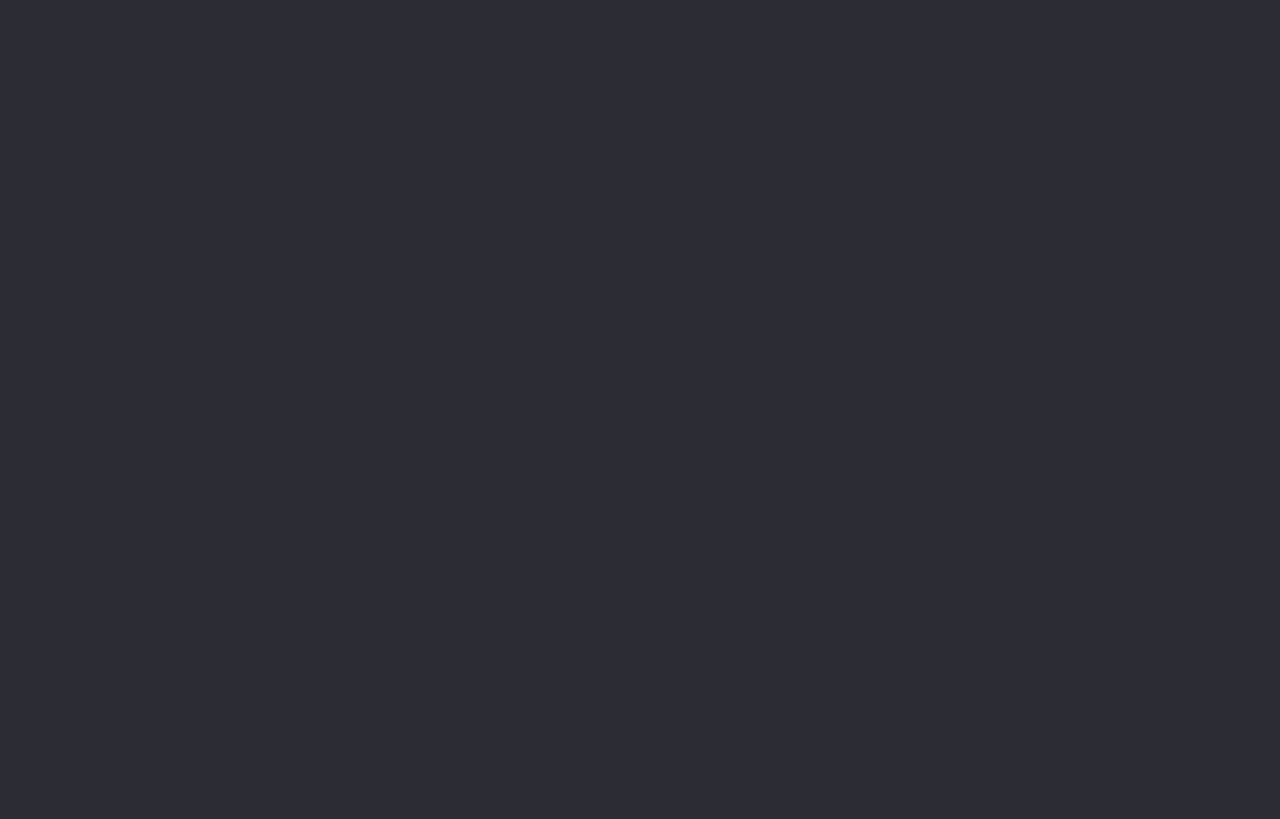
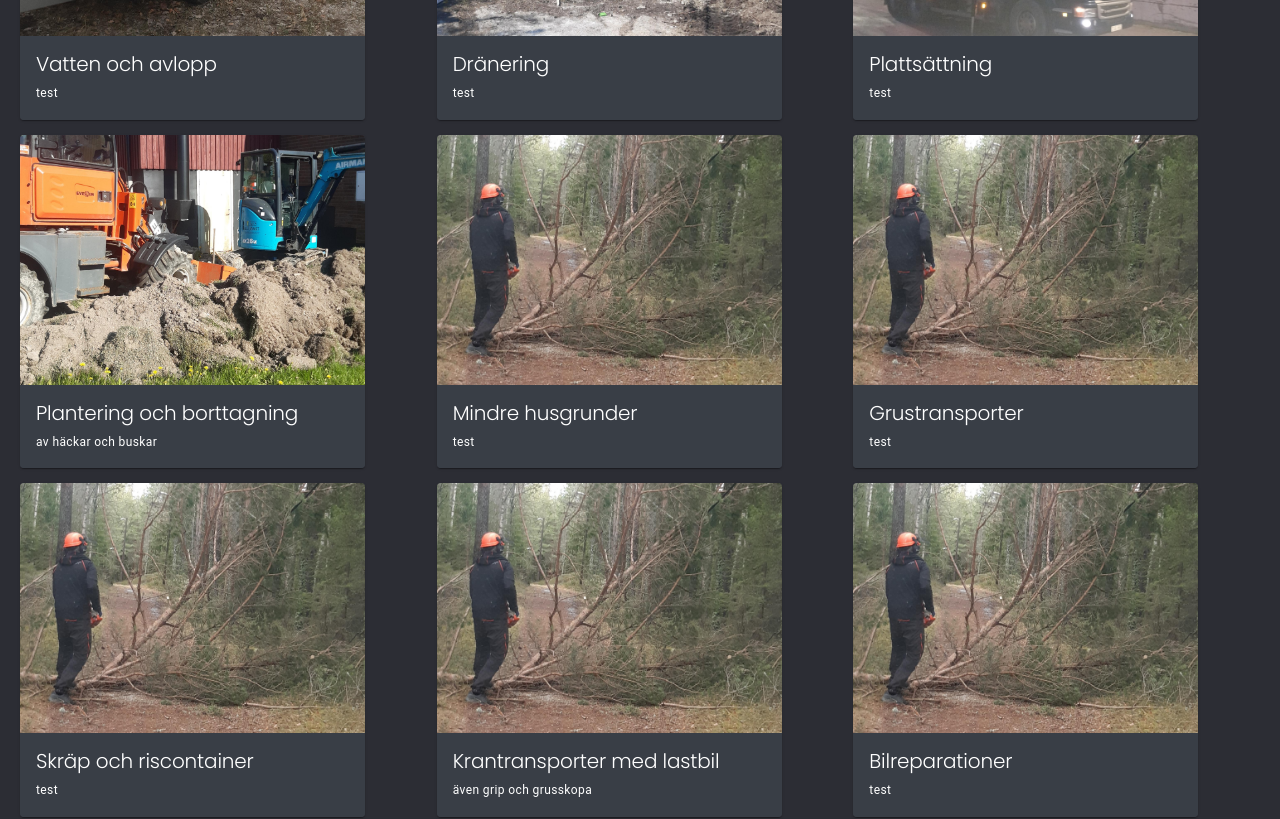
Before and after one commit to skinksteek/nickesalltjanst, a React (Create React App) app: page /tjanster in a window 1280 px wide. Shown: the part 1140-1959 px from the top of the page. Before the commit the page ends 800 px from the top, so only its background shows below. Built offline with nearby package versions, Linux system fonts and the light colour scheme.

Commit message:
working on services page

```diff
--- a/package.json
+++ b/package.json
@@ -3,13 +3,15 @@
   "version": "0.1.0",
   "private": true,
   "dependencies": {
+    "@emotion/react": "^11.11.4",
+    "@emotion/styled": "^11.11.5",
     "@fortawesome/fontawesome-svg-core": "^6.5.1",
     "@fortawesome/free-brands-svg-icons": "^6.5.1",
     "@fortawesome/free-regular-svg-icons": "^6.5.1",
     "@fortawesome/free-solid-svg-icons": "^6.5.1",
     "@fortawesome/react-fontawesome": "^0.2.0",
     "@mui/icons-material": "^5.15.13",
-    "@mui/material": "^5.15.13",
+    "@mui/material": "^5.15.17",
     "@testing-library/jest-dom": "^5.17.0",
     "@testing-library/react": "^13.4.0",
     "@testing-library/user-event": "^13.5.0",
--- a/src/App.js
+++ b/src/App.js
@@ -3,16 +3,27 @@ import React from "react";
 import "./assets/styles/styles.css";
 import Hem from "./pages/Hem";
 import Services from "./pages/Services";
-import Gallery from "./pages/Gallery";
 import Om from "./pages/Om";
 import Kontakt from "./pages/Kontakt";
 import NoPage from "./pages/NoPage";
 import Navbar from "./components/Navbar";
 import Footer from "./components/Footer";
 import SuccessPage from "./pages/SuccessPage";
+import { ThemeProvider, createTheme } from "@mui/material/styles";
+
+const theme = createTheme({
+  typography: {
+    h2: {
+      fontFamily: "Poppins",
+      textTransform: "none",
+      fontSize: 20,
+    },
+  },
+});
 
 function App() {
   return (
+    <ThemeProvider theme={theme}>
       <div>
         <Navbar />
         <div className="main-content">
@@ -21,7 +32,6 @@ function App() {
               <Route index element={<Hem />} />
               <Route path="/hem" element={<Hem />} />
               <Route path="/tjanster" element={<Services />} />
-            <Route path="/galleri" element={<Gallery />} />
               <Route path="/om" element={<Om />} />
               <Route path="/kontakt" element={<Kontakt />} />
               <Route path="*" element={<NoPage />} />
@@ -31,6 +41,7 @@ function App() {
         </div>
         <Footer />
       </div>
+    </ThemeProvider>
   );
 }
 
--- a/src/assets/json/data.js
+++ b/src/assets/json/data.js
@@ -2,26 +2,67 @@ export const data = [
   {
     id: 1,
     image: require("../images/pro-3VQIUFO4.jpeg"),
-    title: "Where can I get some?",
+    title: "Vatten och avlopp",
+    bread: "test",
   },
   {
     id: 2,
     image: require("../images/pro-aD0p4iGZ.jpeg"),
-    title: "Aldus PageMaker",
+    title: "Dränering",
+    bread: "test",
   },
   {
     id: 3,
     image: require("../images/pro-djZIYL17.jpeg"),
-    title: "injected humour and the like",
+    title: "Plattsättning ",
+    bread: "test",
   },
   {
     id: 4,
     image: require("../images/pro-oPTOJPx4.jpeg"),
-    title: "1914 translation by H. Rackham",
+    title: "Plantering och borttagning",
+    bread: "av häckar och buskar",
   },
   {
     id: 5,
     image: require("../images/pro-QOoLNIF7.jpeg"),
-    title: "injected humour, or non-characteristic words etc.",
+    title: "Mindre husgrunder",
+    bread: "test",
+  },
+  {
+    id: 6,
+    image: require("../images/pro-QOoLNIF7.jpeg"),
+    title: "Grustransporter",
+    bread: "test",
+  },
+  {
+    id: 7,
+    image: require("../images/pro-QOoLNIF7.jpeg"),
+    title: "Skräp och riscontainer",
+    bread: "test",
+  },
+  {
+    id: 8,
+    image: require("../images/pro-QOoLNIF7.jpeg"),
+    title: "Krantransporter med lastbil",
+    bread: "även grip och grusskopa",
+  },
+  {
+    id: 9,
+    image: require("../images/pro-QOoLNIF7.jpeg"),
+    title: "Bilreparationer",
+    bread: "test",
+  },
+  {
+    id: 10,
+    image: require("../images/pro-QOoLNIF7.jpeg"),
+    title: "Däckförsäljning",
+    bread: "test",
+  },
+  {
+    id: 10,
+    image: require("../images/pro-QOoLNIF7.jpeg"),
+    title: "Mindre snickeri och byggprojekt",
+    bread: "test",
   },
 ];
--- /dev/null
+++ b/src/assets/styles/services.css
@@ -0,0 +1,7 @@
+.card-grid {
+  display: grid;
+  grid-template-columns: 1fr 1fr 1fr;
+  column-gap: 10px;
+  row-gap: 15px;
+  padding: 20px;
+}
--- /dev/null
+++ b/src/components/Cards.js
@@ -0,0 +1,49 @@
+import React from "react";
+import PropTypes from "prop-types";
+import Card from "@mui/material/Card";
+import CardContent from "@mui/material/CardContent";
+import CardMedia from "@mui/material/CardMedia";
+import Typography from "@mui/material/Typography";
+import { CardActionArea } from "@mui/material";
+
+export default function Cards({ item }) {
+  return (
+    <div>
+      <Card
+        sx={{ maxWidth: 345 }}
+        style={{ backgroundColor: "var(--lightgrey)" }}
+      >
+        <CardActionArea>
+          <CardMedia
+            component="img"
+            height="250"
+            image={item.image}
+            alt={item.title}
+          />
+          <CardContent style={{ backgroundColor: "var(--lightgrey)" }}>
+            <Typography
+              gutterBottom
+              variant="h2"
+              component="div"
+              color="var(--white)"
+            >
+              {item.title}
+            </Typography>
+            <Typography variant="caption" color="var(--white)">
+              {item.bread}
+            </Typography>
+          </CardContent>
+        </CardActionArea>
+      </Card>
+    </div>
+  );
+}
+
+Cards.propTypes = {
+  item: PropTypes.shape({
+    id: PropTypes.number.isRequired,
+    image: PropTypes.string.isRequired,
+    title: PropTypes.string.isRequired,
+    bread: PropTypes.string.isRequired,
+  }).isRequired,
+};
--- a/src/components/Navbar.js
+++ b/src/components/Navbar.js
@@ -38,11 +38,6 @@ export default function Navbar() {
               </a>
             </li>
             <li>
-              <a className="hover-underline" href="/galleri">
-                Galleri
-              </a>
-            </li>
-            <li>
               <a className="hover-underline" href="/om">
                 Om
               </a>
--- a/src/pages/Services.js
+++ b/src/pages/Services.js
@@ -1,9 +1,18 @@
 import React from "react";
+import Hero from "../components/Hero";
+import Cards from "../components/Cards";
+import { data } from "../assets/json/data";
+import "../assets/styles/services.css";
 
 export default function Services() {
   return (
     <div>
-      <h2>Tjänster</h2>
+      <Hero text="Våra tjänster" />
+      <div className="card-grid">
+        {data.map((item) => (
+          <Cards key={item.id} item={item} />
+        ))}
+      </div>
     </div>
   );
 }
```
Also changed, not shown: 1 other file (tests, documents, lock files or other folders). Lines whose indentation alone changed are shown as unchanged.
